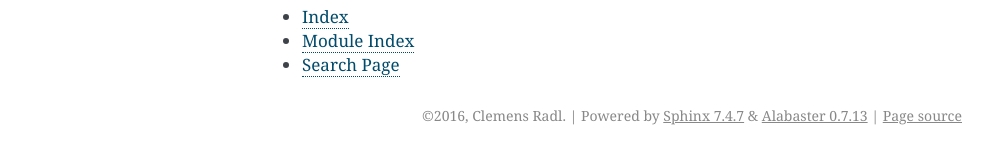
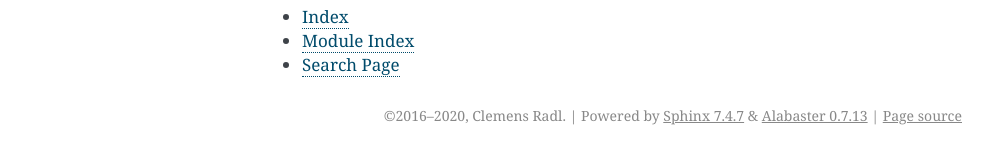
Before and after one commit to rotula/anapdf, a Sphinx documentation site: the page built from doc/index.rst, in a window 1280 px wide. Shown: the part 366-530 px from the top of the page, without its empty margins (148-1140 px from the left). Built offline with Sphinx 7.4.7, drawn with Linux system fonts in a browser that asks for light colours; pages that are not in the unit, such as notebooks, are missing from menus.

Commit message:
Updated copyright and documentation.

```diff
--- a/doc/conf.py
+++ b/doc/conf.py
@@ -61,7 +61,7 @@ master_doc = 'index'
 
 # General information about the project.
 project = u'anapdf'
-copyright = u'2016, Clemens Radl'
+copyright = u'2016–2020, Clemens Radl'
 author = u'Clemens Radl'
 
 # The version info for the project you're documenting, acts as replacement for
```
Also changed, not shown: LICENSE.txt.
